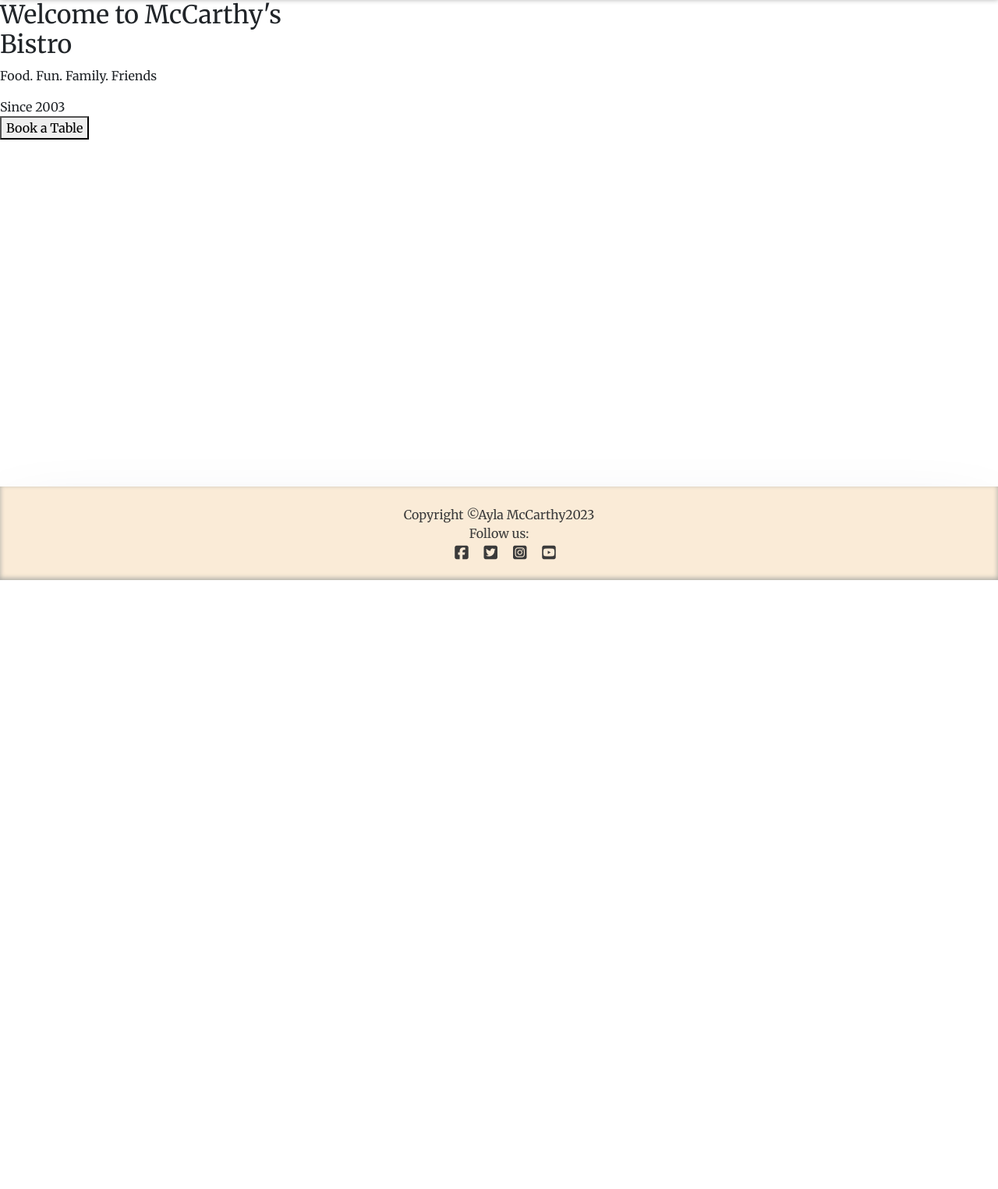
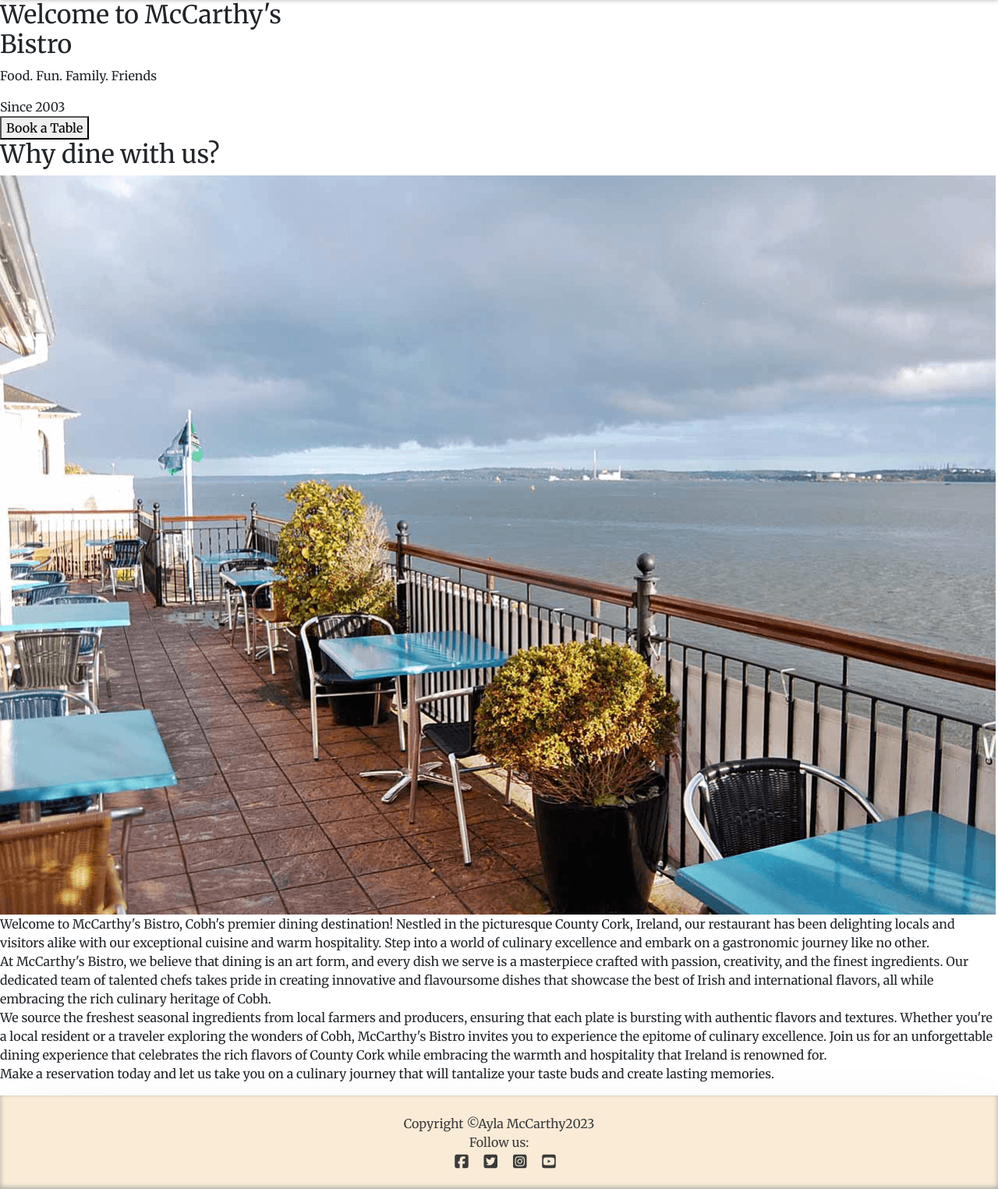
Before and after one commit to Aylamccarthy/mccarthys-bistro-restaurant-booking-system, a Django app: page / in a window 1280 px wide. Shown: the part 56-1581 px from the top of the page at 78% size. Before the commit the page ends 800 px from the top, so only its background shows below. Run offline with Django 3.2, Linux system fonts and the light colour scheme; some libraries are stand-ins or nearby versions.

Commit message:
Add more styling to home page

```diff
--- a/home/templates/home/index.html
+++ b/home/templates/home/index.html
@@ -24,9 +24,40 @@
                     <div class="arrow arrow-second"></div>
             </div>
         </a>
+    </div>
+</div>
+<div class="content-wrapper">
+    <div class="row content col-10 col-lg-9">
+        <div class="home-container">
+            <h2>Why dine with us?</h2>
+            <img src="{% static 'mccarthysbistro/media/heroimage.png' %}" alt="home">
+        </div>
+    </div>
+</div>
 
-    </div>
 
+
+<div id="about-us-text">
+    <p>
+        Welcome to McCarthy's Bistro, Cobh's premier dining destination! Nestled in the picturesque County Cork, Ireland,
+        our restaurant has been delighting locals and visitors alike with our exceptional cuisine and warm hospitality.
+        Step into a world of culinary excellence and embark on a gastronomic journey like no other.
+        <br>
+
+        At McCarthy's Bistro, we believe that dining is an art form, and every dish we serve is a masterpiece
+        crafted with passion, creativity, and the finest ingredients. Our dedicated team of talented chefs takes pride
+        in creating innovative and flavoursome dishes that showcase the best of Irish and international flavors,
+        all while embracing the rich culinary heritage of Cobh.
+        <br>
+        We source the freshest seasonal ingredients from local farmers and producers, ensuring that each
+        plate is bursting with authentic flavors and textures.
+        Whether you're a local resident or a traveler exploring the wonders of Cobh, McCarthy's Bistro invites you
+        to experience the epitome of culinary excellence. Join us for an unforgettable dining experience that celebrates
+        the rich flavors of County Cork while embracing the warmth and hospitality that Ireland is renowned for.
+        <br>
+        Make a reservation today and let us take you on a culinary journey that will tantalize your taste buds
+         and create lasting memories.
+    </p>
 
 </div>
 
--- a/templates/base.html
+++ b/templates/base.html
@@ -71,6 +71,7 @@
       <!-- Content Goes here -->
       {% endblock content %}
   </main>
+
   <!-- Footer -->
   <footer class="footer mt-auto py-4 ">
     <p class="m-0 text-center ">Copyright &copy;Ayla McCarthy2023</p>
```
Also changed, not shown: static/mccarthysbistro/media/heroimage.png (renamed from media/heroimage.png).
